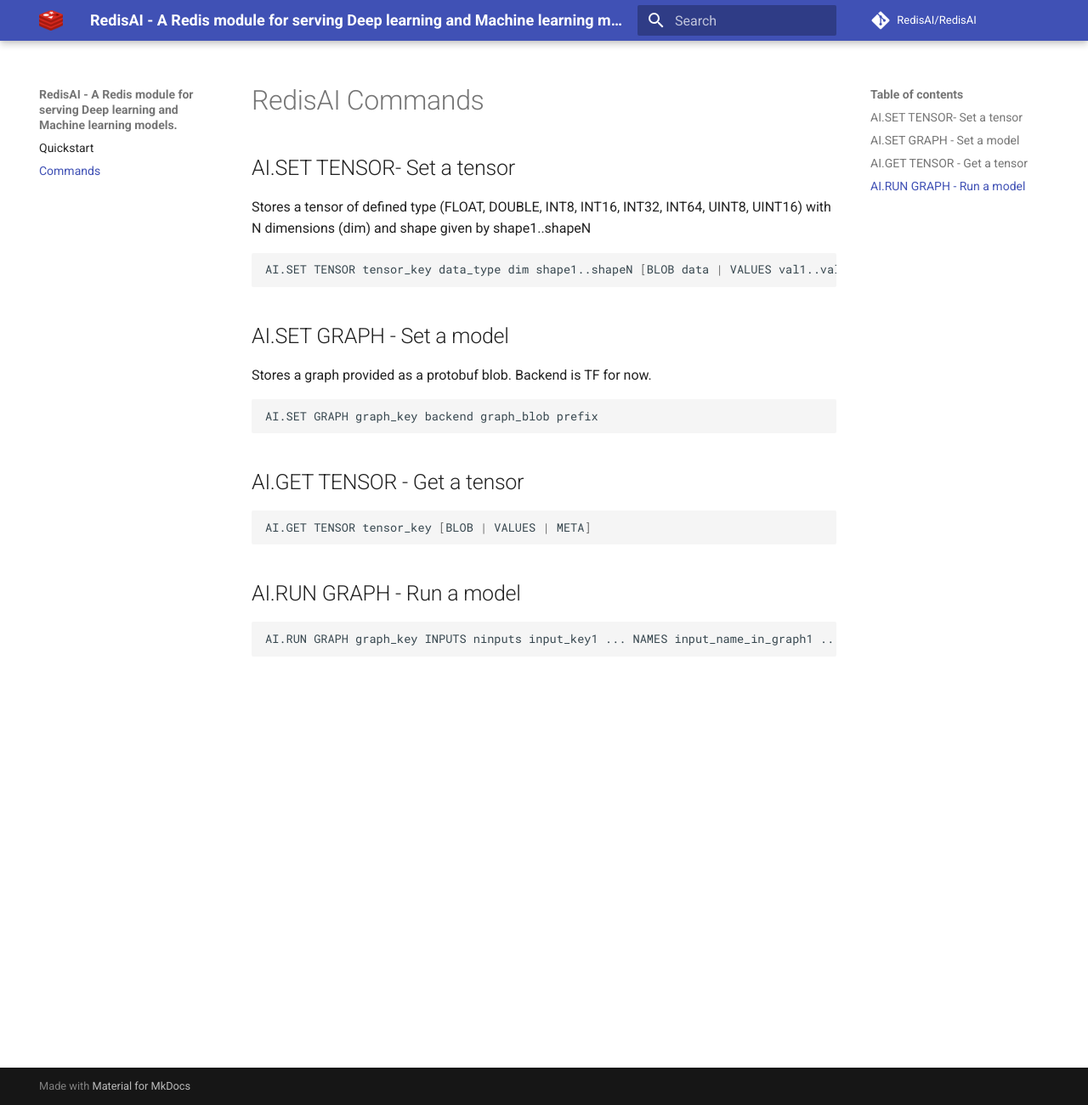
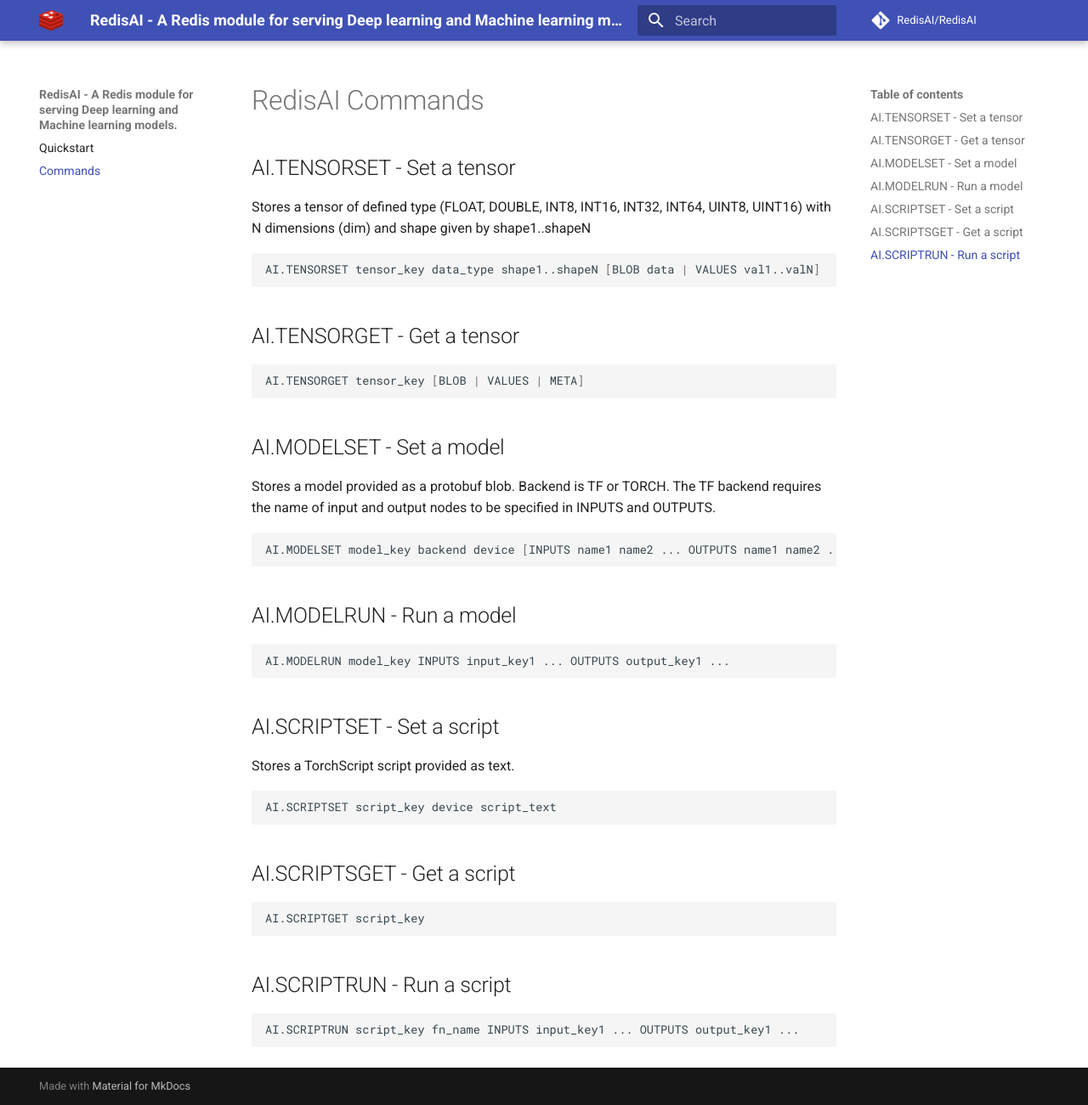
Before and after one commit to RedisAI/RedisAI, an MkDocs documentation site: the page built from docs/commands.md, in a window 1280 px wide and 1301 px high. Shown: the whole window at 85% size. Built offline with MkDocs 1.6.1 and Material for MkDocs 9.7.7, drawn with Linux system fonts in a browser that asks for light colours; comment, search, counter and statistics services are not loaded; old or Windows-style settings are respelled for this version of MkDocs.

Commit message:
Update command stubs in docs

````diff
--- a/docs/commands.md
+++ b/docs/commands.md
@@ -1,24 +1,41 @@
 # RedisAI Commands
 
-## AI.SET TENSOR- Set a tensor
+## AI.TENSORSET - Set a tensor
 Stores a tensor of defined type (FLOAT, DOUBLE, INT8, INT16, INT32, INT64, UINT8, UINT16) with N dimensions (dim) and shape given by shape1..shapeN
 
 ```sh
-AI.SET TENSOR tensor_key data_type dim shape1..shapeN [BLOB data | VALUES val1..valN]
+AI.TENSORSET tensor_key data_type shape1..shapeN [BLOB data | VALUES val1..valN]
 ```
 
-## AI.SET GRAPH - Set a model
-Stores a graph provided as a protobuf blob. Backend is TF for now.
+## AI.TENSORGET - Get a tensor
+
 ```sh
-AI.SET GRAPH graph_key backend graph_blob prefix
+AI.TENSORGET tensor_key [BLOB | VALUES | META]
 ```
 
-## AI.GET TENSOR - Get a tensor
+## AI.MODELSET - Set a model
+Stores a model provided as a protobuf blob. Backend is TF or TORCH. The TF backend requires the name of input and output nodes to be specified in INPUTS and OUTPUTS.
 ```sh
-AI.GET TENSOR tensor_key [BLOB | VALUES | META]
+AI.MODELSET model_key backend device [INPUTS name1 name2 ... OUTPUTS name1 name2 ...] model_blob
 ```
 
-## AI.RUN GRAPH - Run a model
+## AI.MODELRUN - Run a model
 ```sh
-AI.RUN GRAPH graph_key INPUTS ninputs input_key1 ... NAMES input_name_in_graph1 ... OUTPUTS noutputs output_key1 ... NAMES output_name_in_graph1 ...
+AI.MODELRUN model_key INPUTS input_key1 ... OUTPUTS output_key1 ...
 ```
+
+## AI.SCRIPTSET - Set a script
+Stores a TorchScript script provided as text.
+```sh
+AI.SCRIPTSET script_key device script_text
+```
+
+## AI.SCRIPTSGET - Get a script
+```sh
+AI.SCRIPTGET script_key
+```
+
+## AI.SCRIPTRUN - Run a script
+```sh
+AI.SCRIPTRUN script_key fn_name INPUTS input_key1 ... OUTPUTS output_key1 ...
+```
````
